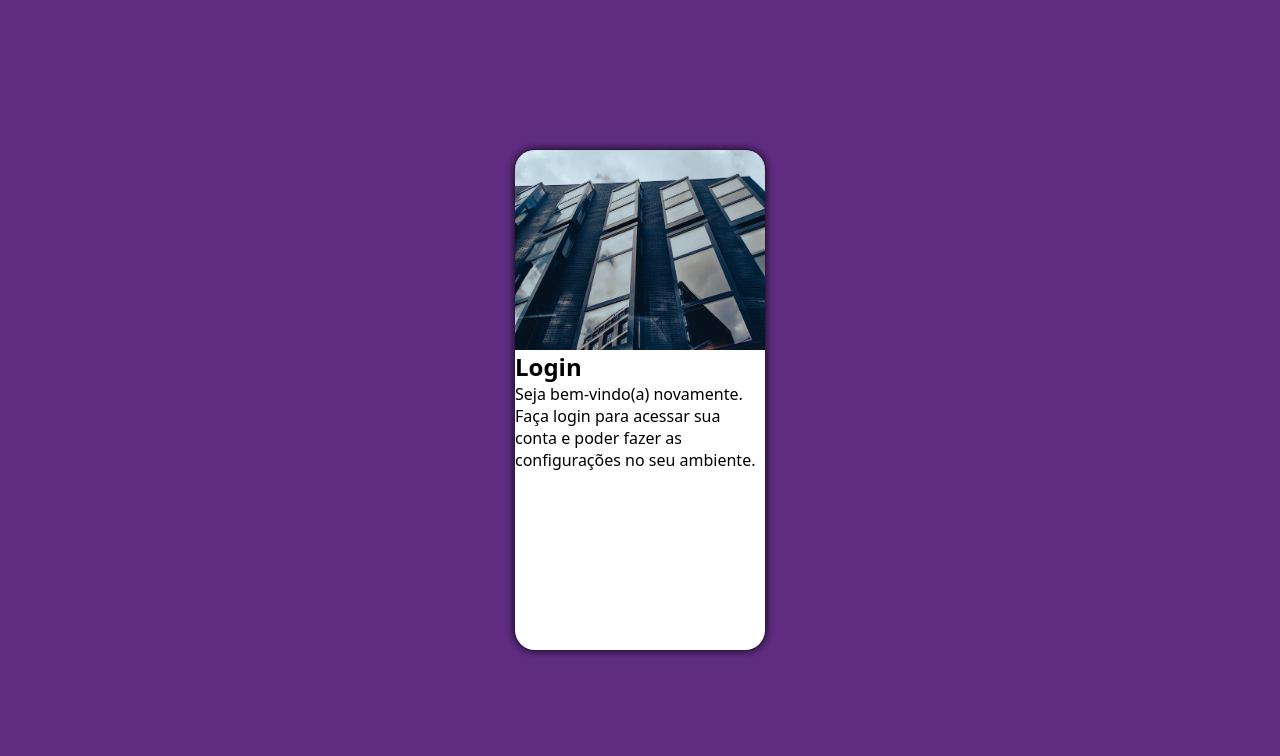
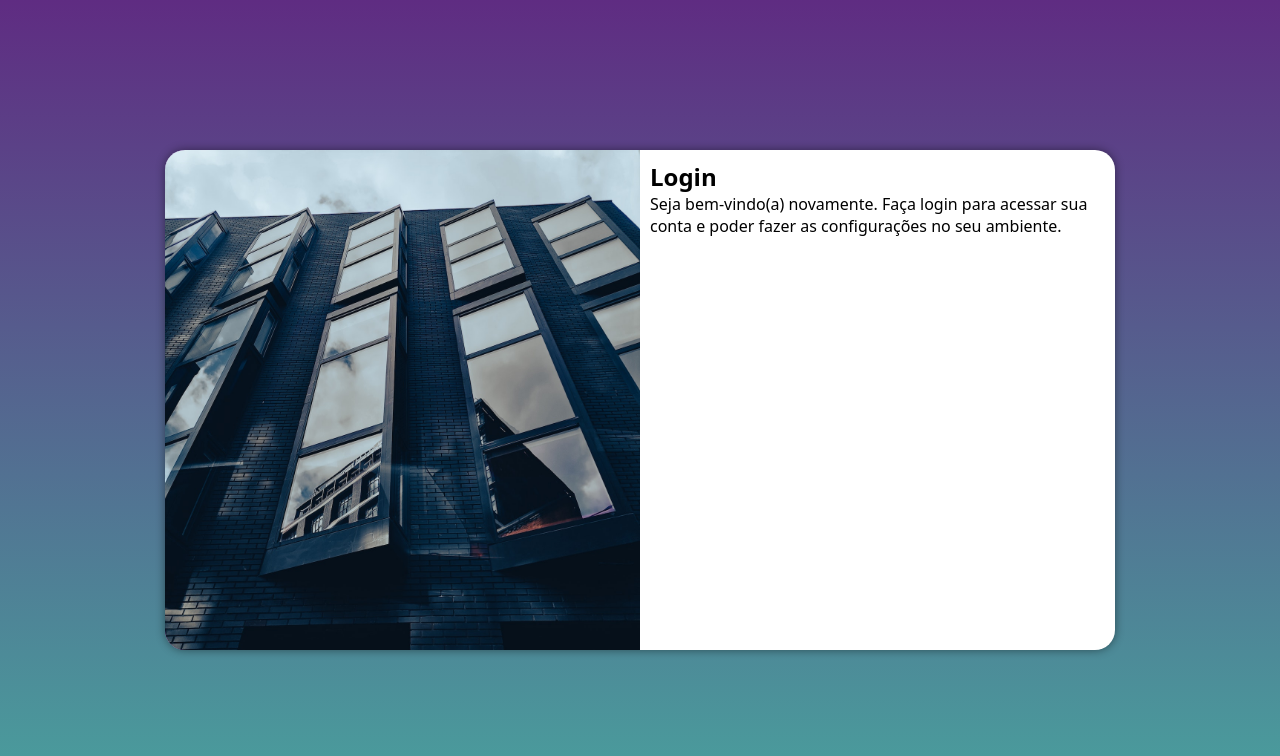
Before and after one commit to FelipeMorais19/projeto-login, a plain HTML site: page index.html in a window 1280 px wide. Drawn offline with Linux system fonts and the light colour scheme.

Commit message:
media query para outras telas

```diff
--- /dev/null
+++ b/estilos/media-query.css
@@ -0,0 +1,43 @@
+@charset "UTF-8";
+
+@media screen and (min-width: 768px) and (max-width: 992px){
+    body{
+        background-image: linear-gradient(to top, #49a09d, #5f2c82);
+    }
+
+    section#login{
+        width: 80vw;
+    }
+
+    section#login > div#imagem{
+        float: left;
+        width: 30%;
+        height: 100%;
+    }
+
+    section#login > div#formulario{
+        float: right;
+        width: 70%;
+    }
+}
+
+@media screen and (min-width: 992px){
+    body{
+        background-image: linear-gradient(to top, #49a09d, #5f2c82);
+    }
+
+    section#login{
+        width: 950px;
+    }
+
+    section#login > div#imagem{
+        float: left;
+        width: 50%;
+        height: 100%;
+    }
+
+    section#login > div#formulario{
+        float: right;
+        width: 50%;
+    }
+}
--- a/estilos/style.css
+++ b/estilos/style.css
@@ -35,12 +35,20 @@ section#login{
     width: 250px;
     height: 500px;
     border-radius: 20px;
-    box-shadow: 0px 0px 10px black;
+    box-shadow: 0px 0px 10px rgba(0, 0, 0, 0.450);
+
+    transition: width 0.3s, heigth 0.3s;
+    transition-timing-function: ease;
 }
 
 section#login > div#imagem{
+    display: block;
     background: #5f2c82 url(../imagens/predio.jpg) no-repeat;
     background-size: cover;
     height: 200px;
+}
 
+section#login > div#formulario{
+    display: block;
+    padding: 10px;
 }
--- a/index.html
+++ b/index.html
@@ -6,6 +6,7 @@
     <meta name="viewport" content="width=device-width, initial-scale=1.0">
     <link rel="shortcut icon" href="favicons/favicon.ico" type="image/x-icon">
     <link rel="stylesheet" href="estilos/style.css">
+    <link rel="stylesheet" href="estilos/media-query.css">
     <title>Login</title>
 </head>
 <body>
```
